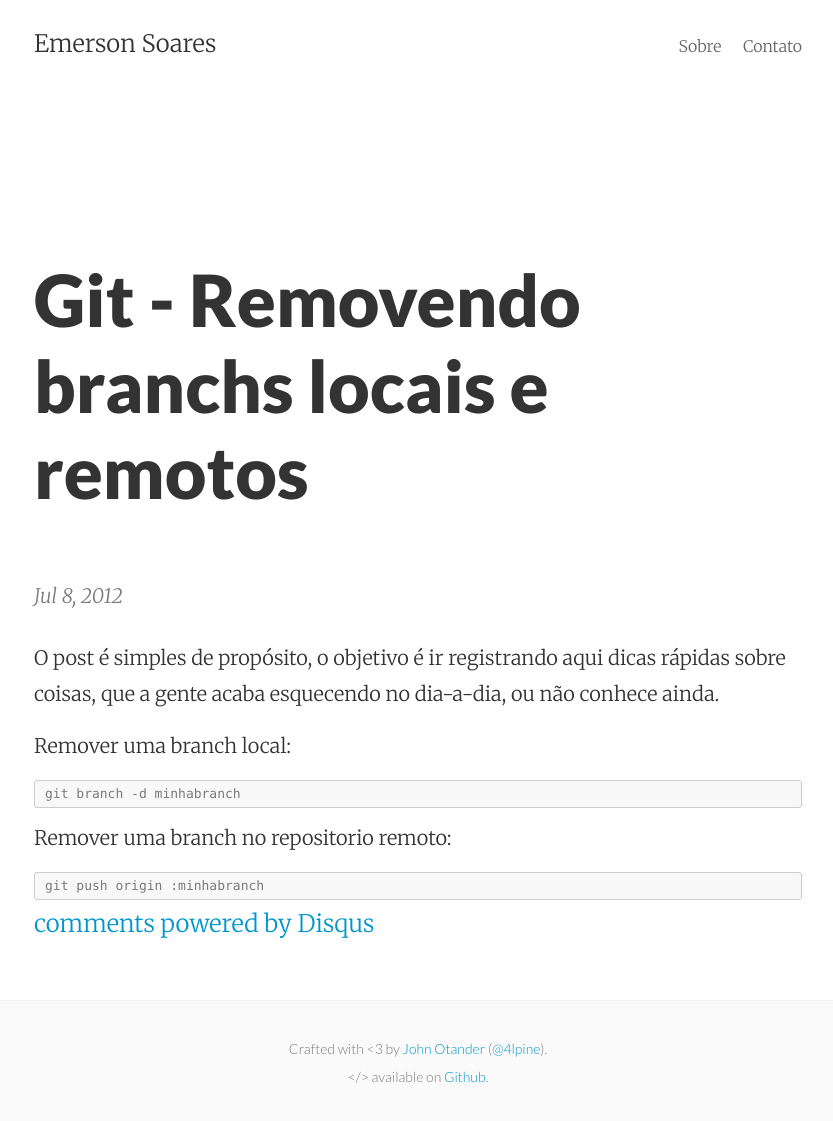
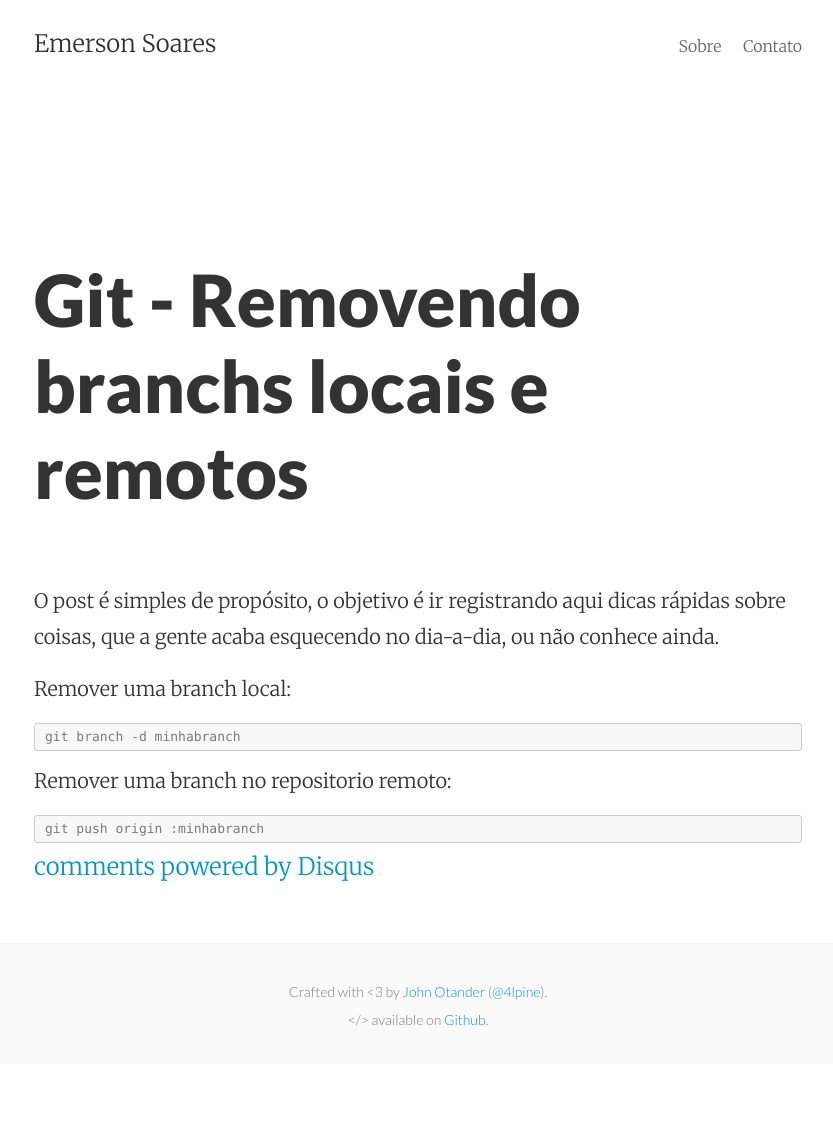
Before and after one commit to emersonsoares/emersonsoares.github.io, a Jekyll site: the page built from _posts/2012-07-08-git-removendo-branchs-locais-remotos.md, in a window 1280 px wide. Shown: the whole page, without its empty margins (222-1055 px from the left). Built offline with Jekyll 4.4.1, drawn with Linux system fonts in a browser that asks for light colours; Markdown is read by kramdown in place of the engine named in the settings; comment, search, counter and statistics services are not loaded; after the commit the page ends 1064 px from its top, so only the background shows below that.

Commit message:
Update post.html

```diff
--- a/_layouts/post.html
+++ b/_layouts/post.html
@@ -3,7 +3,6 @@
 ---
 <div class="post-header mb2">
   <h1 class="py2">{{ page.title }}</h1>
-  <span class="post-meta">{{ page.date | date: "%b %-d, %Y" }}</span>
 </div>
 
 <article class="post-content">
```
